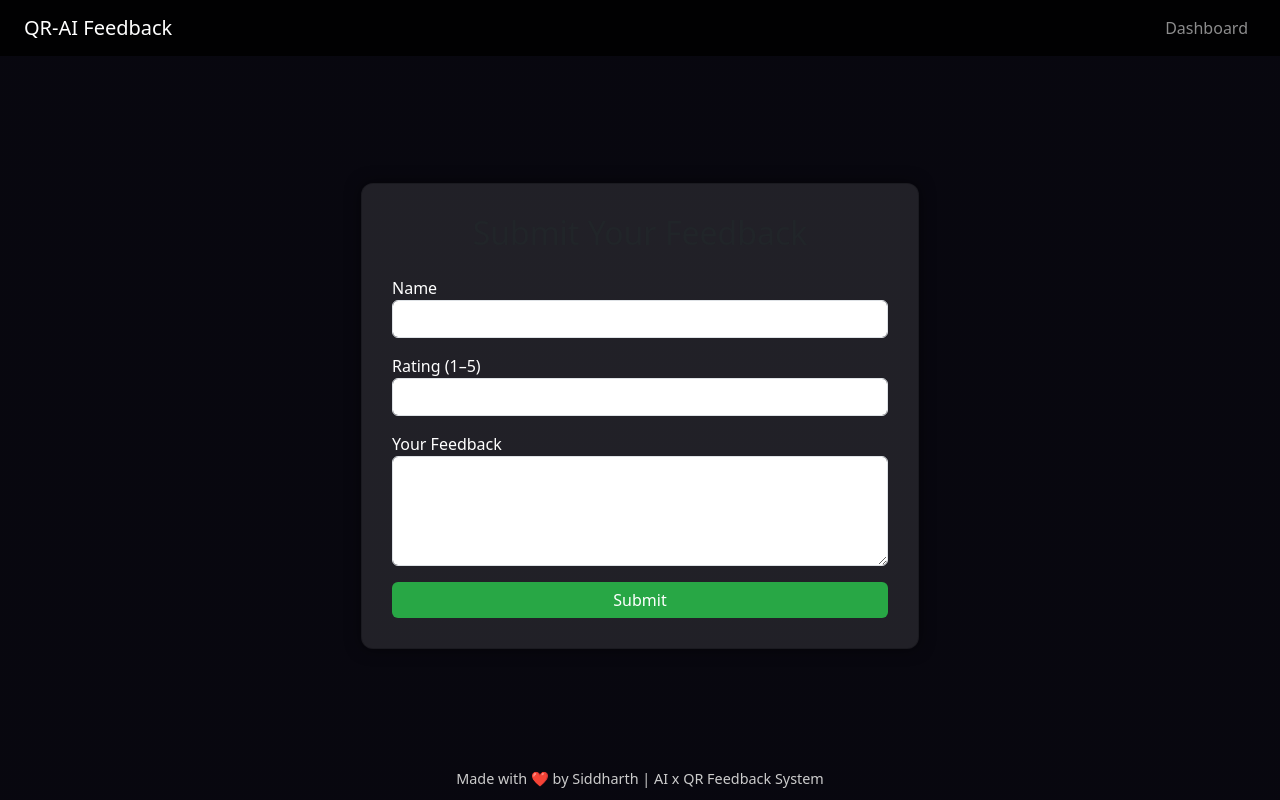
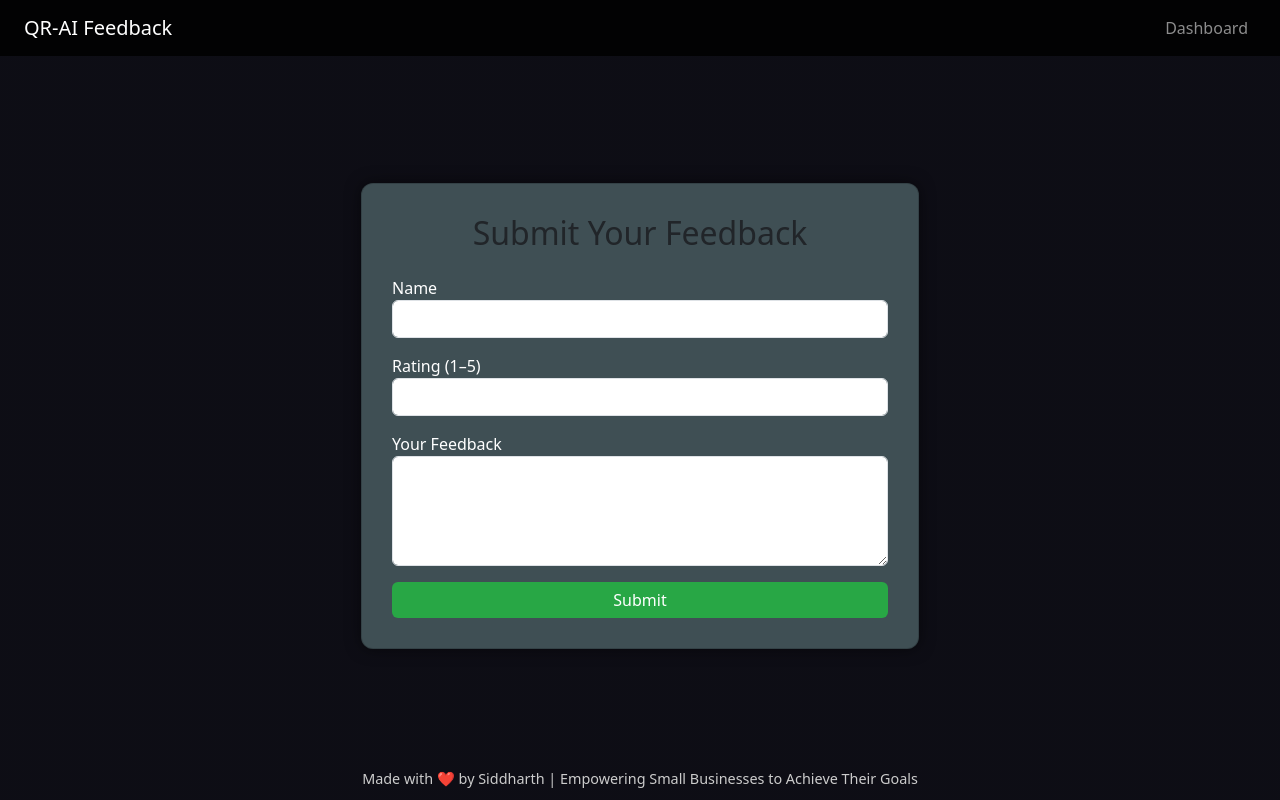
Before and after one commit to sidlyzar28/qr-ai-feedback, a Flask app: page /feedback in a window 1280 px wide. Run offline with Flask 3, Linux system fonts and the light colour scheme.

Commit message:
Add feedback.html template

```diff
--- a/templates/feedback.html
+++ b/templates/feedback.html
@@ -6,7 +6,7 @@
   <link href="https://cdn.jsdelivr.net/npm/bootstrap@5.3.0/dist/css/bootstrap.min.css" rel="stylesheet">
   <style>
     body {
-      background-image: linear-gradient(rgba(0, 0, 0, 0.75), rgba(0, 0, 0, 0.75)), url('/static/bg.jpg');
+      background-image: linear-gradient(rgba(8, 8, 8, 0.75), rgba(8, 8, 8, 0.75)), url('/static/bg.jpg');
       background-size: cover;
       background-position: center;
       background-repeat: no-repeat;
@@ -15,7 +15,7 @@
     }
 
     .card {
-      background-color: rgba(255, 255, 255, 0.1);
+      background-color: rgba(153, 197, 197, 0.36);
       padding: 30px;
       border-radius: 12px;
       box-shadow: 0 0 15px rgba(0, 0, 0, 0.5);
@@ -91,7 +91,7 @@
 
   <!-- Footer -->
   <footer>
-    Made with ❤️ by Siddharth | AI x QR Feedback System
+    Made with ❤️ by Siddharth | Empowering Small Businesses to Achieve Their Goals
   </footer>
 </body>
 </html>
```
